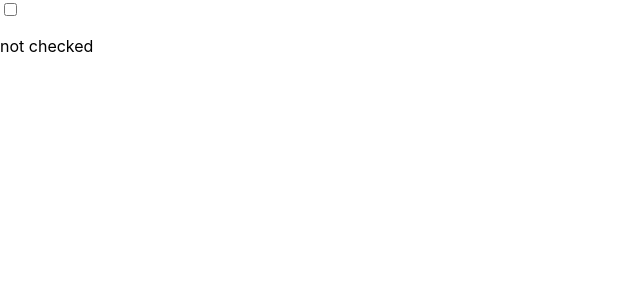
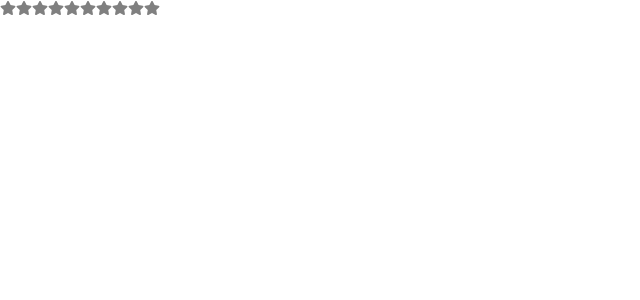
Before and after one commit to arnoldpaye/react-hooks, a React (Create React App) app: page / in a window 1280 px wide. Shown: the top 300 px of the page, without its empty margins (0-640 px from the left). Built offline with nearby package versions, Linux system fonts and the light colour scheme.

Commit message:
add StartRating component

```diff
--- a/package.json
+++ b/package.json
@@ -8,6 +8,7 @@
     "@testing-library/user-event": "^13.5.0",
     "react": "^18.0.0",
     "react-dom": "^18.0.0",
+    "react-icons": "^4.3.1",
     "react-scripts": "5.0.1",
     "web-vitals": "^2.1.4"
   },
--- a/src/index.js
+++ b/src/index.js
@@ -1,23 +1,22 @@
 import React, { useState } from 'react';
 import ReactDOM from 'react-dom/client';
 import './index.css';
-import reportWebVitals from './reportWebVitals';
+import { FaStar } from 'react-icons/fa';
+
+const createArray = (length) => [...Array(length)];
+
+function Star({ selected = false }) {
+  return <FaStar color={selected ? "red" : "grey"} />
+}
+
+function StarRating({ totalStarts = 5 }) {
+  return createArray(totalStarts).map((n, i) => (
+    <Star key={i} />
+  ));
+}
 
 function App() {
-  const [checked, setChecked] = useState(false);
-
-  return (
-    <div>
-      <input
-        type='checkbox'
-        value={checked}
-        onChange={() =>
-          setChecked(() => !checked)
-        }
-      />
-      <p>{checked ? "checked" : "not checked"}</p>
-    </div>
-  );
+  return <StarRating totalStarts={10} />;
 }
 
 const root = ReactDOM.createRoot(document.getElementById('root'));
@@ -26,8 +25,3 @@ root.render(
     <App />
   </React.StrictMode>
 );
-
-// If you want to start measuring performance in your app, pass a function
-// to log results (for example: reportWebVitals(console.log))
-// or send to an analytics endpoint. Learn more: https://bit.ly/CRA-vitals
-reportWebVitals();
```
Also changed, not shown: 1 other file (tests, documents, lock files or other folders).
